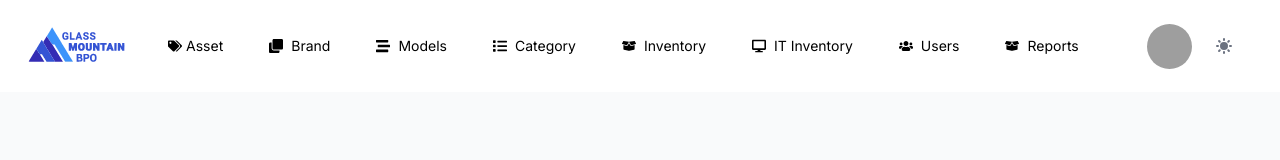
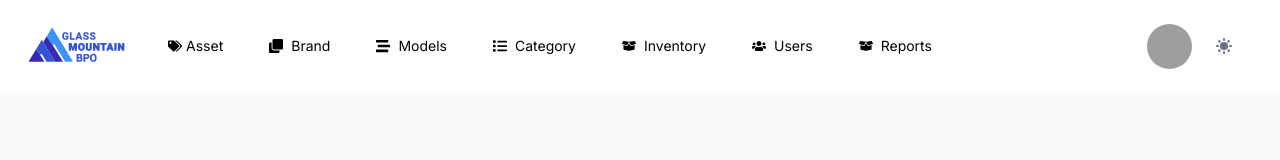
Before and after one commit to devsglassmountainbpo/IT-inventory, a React (Vite) app in the folder IT-App/: page / in a window 1280 px wide. Shown: the top 160 px of the page. Built offline with nearby package versions, Linux system fonts and the light colour scheme; no server answers; grey boxes are pictures that could not be loaded.

Commit message:
Update navbar.tsx

```diff
--- a/IT-App/src/components/navbar.tsx
+++ b/IT-App/src/components/navbar.tsx
@@ -51,12 +51,12 @@ const ExampleNavbar: FC = function () {
                 <FaBoxOpen className="mr-2" />
                 <span>Inventory</span>
               </Button>
-              <Button href="ITinventory"
+              {/* <Button href="ITinventory"
                 className="bg-blue text-black  hover:text-white hover:bg-blue-700  dark:bg-gray-800 dark:text-white border-b-2 border-transparent transition duration-200 flex items-center space-x-2"
               >
                 <FaDesktop className="mr-2" />
                 <span>IT Inventory</span>
-              </Button>
+              </Button> */}
               <Button href="/users"
                 className="bg-blue text-black  hover:text-white hover:bg-blue-700  dark:bg-gray-800 dark:text-white border-b-2 border-transparent transition duration-200 flex items-center space-x-2"
               >
```
